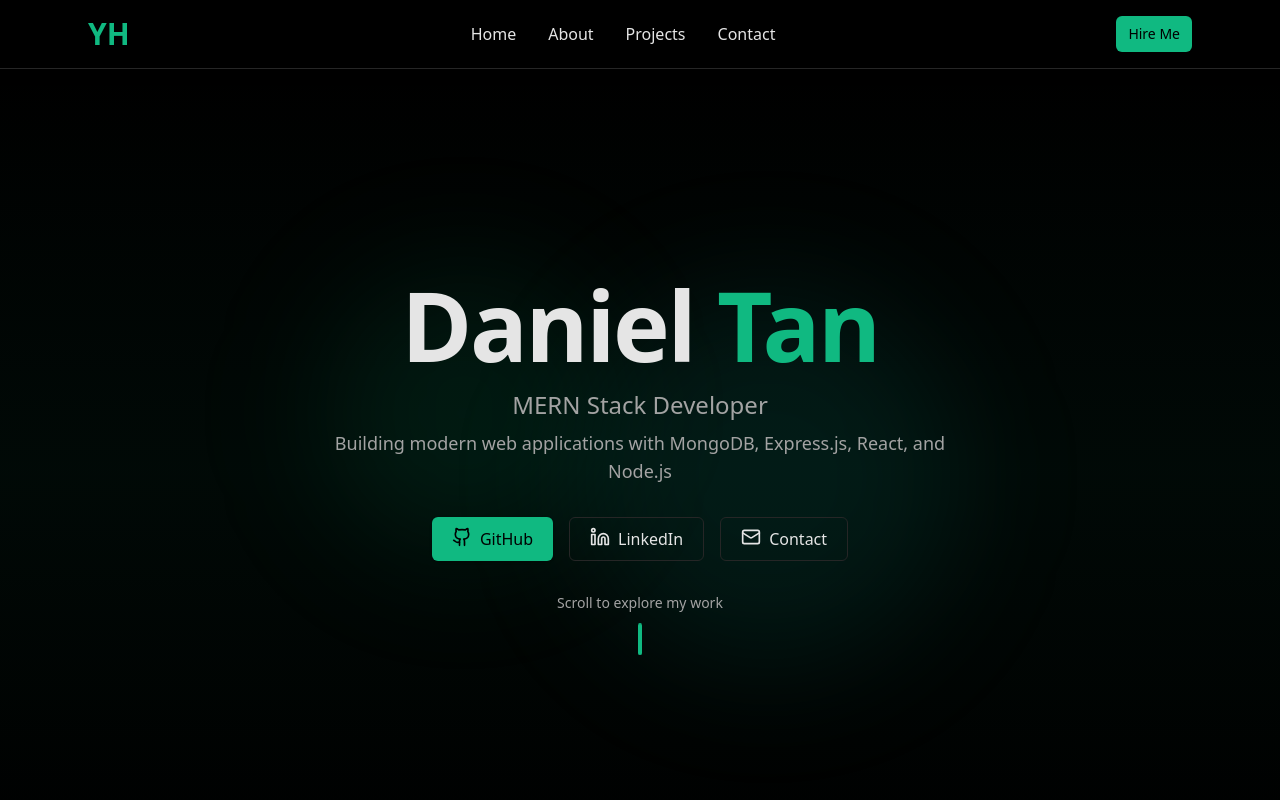
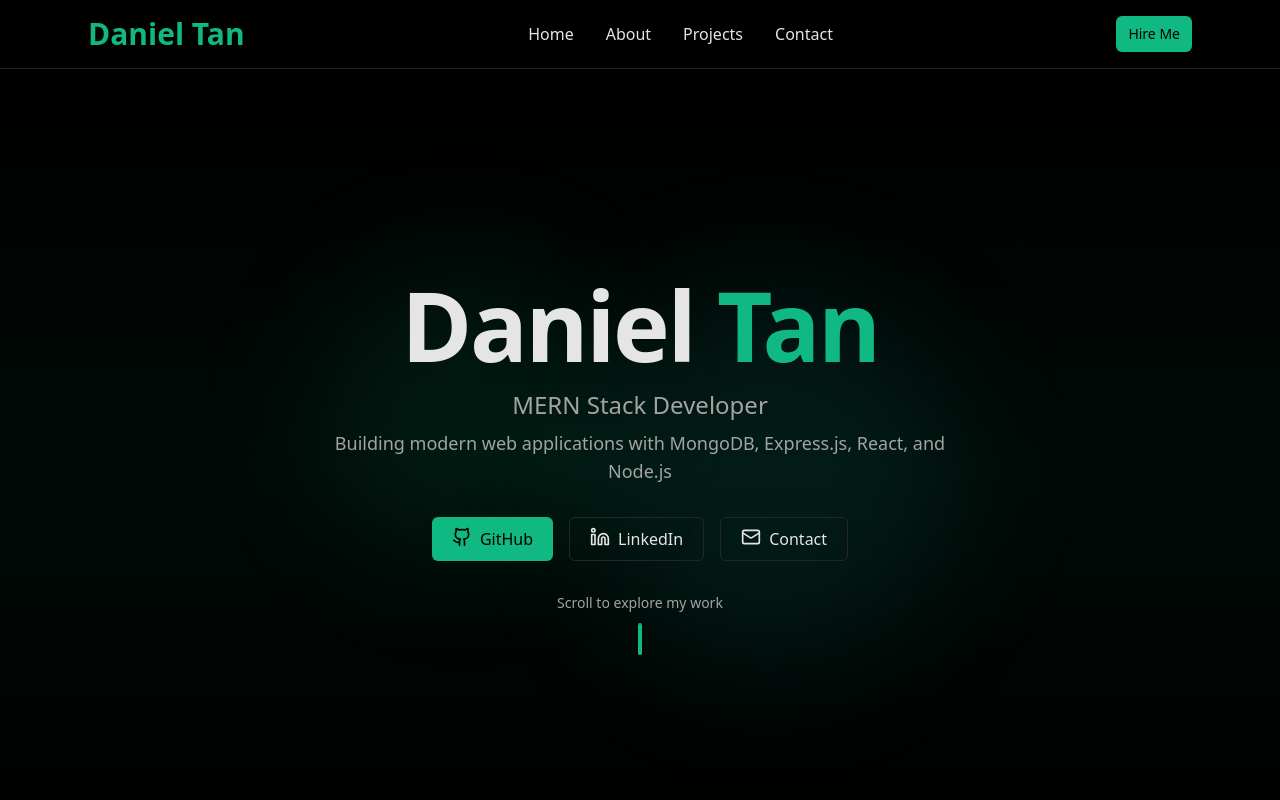
Before and after one commit to bughuntr7/dtportfo, a React (Vite) app: page / in a window 1280 px wide. Shown: the top 800 px of the page. Built offline with nearby package versions, Linux system fonts and the light colour scheme.

Commit message:
User Information

```diff
--- a/src/components/Navbar.tsx
+++ b/src/components/Navbar.tsx
@@ -18,7 +18,7 @@ const Navbar = () => {
                     className="flex items-center gap-2"
                     onClick={close}
                 >
-                    <span className="text-3xl font-bold text-primary">YH</span>
+                    <span className="text-3xl font-bold text-primary">Daniel Tan</span>
                 </a>
 
                 {/* Desktop menu */}
@@ -87,8 +87,8 @@ const Navbar = () => {
             {/* Mobile menu panel with smooth transition */}
             <div
                 className={`absolute top-full left-0 w-full transition-all duration-300 ease-in-out ${open
-                        ? "opacity-100 translate-y-0 pointer-events-auto"
-                        : "opacity-0 -translate-y-full pointer-events-none"
+                    ? "opacity-100 translate-y-0 pointer-events-auto"
+                    : "opacity-0 -translate-y-full pointer-events-none"
                     } border-t border-border bg-black/80 backdrop-blur md:hidden`}
             >
                 <div className="mx-auto flex max-w-6xl flex-col gap-1 px-6 py-4">
```
